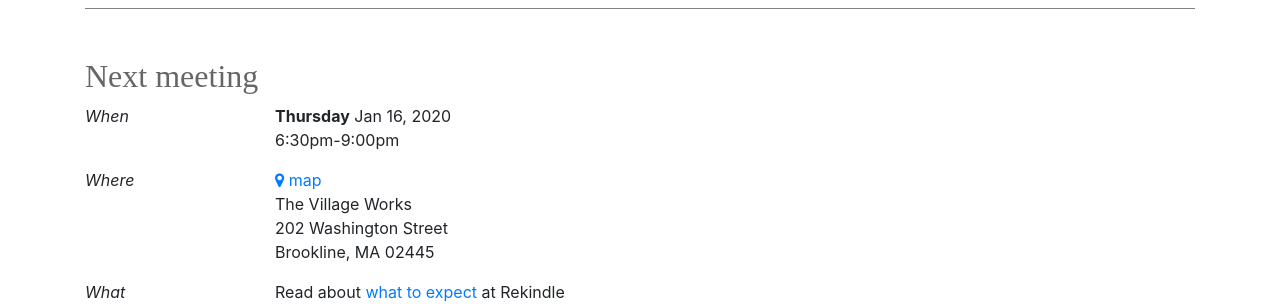
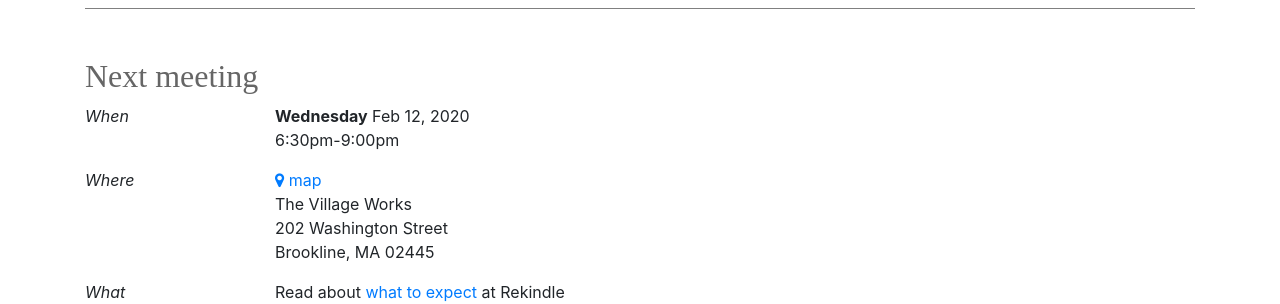
Before and after one commit to straz/rekindle, a Jekyll site: the page built from index.html, in a window 1280 px wide. Shown: the part 470-774 px from the top of the page. Built offline with Jekyll 4.4.1, drawn with Linux system fonts in a browser that asks for light colours; nearby versions of some CDN libraries; some web fonts are replaced.

Commit message:
feb 2020

```diff
--- a/index.html
+++ b/index.html
@@ -17,7 +17,7 @@ title: Rekindle your craft
   <h2>Next meeting</h2>
   <div class="row">
     <div class="col-2"><em>When</em></div>
-    <div class="col-4"><b>Thursday</b> Jan 16, 2020<br/>6:30pm-9:00pm</div>
+    <div class="col-4"><b>Wednesday</b> Feb 12, 2020<br/>6:30pm-9:00pm</div>
     <!-- june 26 -->
     </div>
 
```
